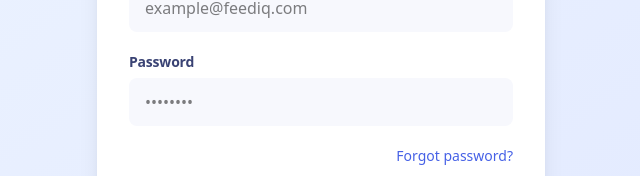
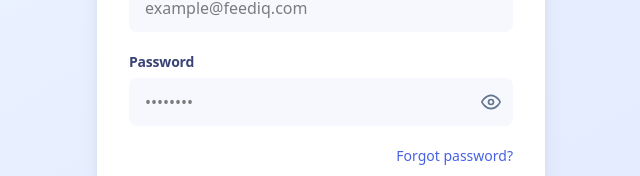
Before and after one commit to malempatiu/feedIQ, a React (Vite) app in the folder client/: page /auth/login in a window 1280 px wide. Shown: the part 355-531 px from the top of the page, without its empty margins (319-959 px from the left). Built offline with nearby package versions, Linux system fonts and the light colour scheme.

Commit message:
Implement password toggle visibility

```diff
--- a/client/src/ui/interactions/Input.tsx
+++ b/client/src/ui/interactions/Input.tsx
@@ -1,5 +1,7 @@
+import { useState } from "react";
 import { Description, Field, Input as HeadlessInput, Label } from "@headlessui/react";
 import type {InputProps } from "@headlessui/react";
+import { Eye, EyeOff } from "react-feather";
 import Typography from "@ui/Typography";
 type Props = InputProps & {
   label?: string;
@@ -11,8 +13,12 @@ const Input = ({
   label,
   error,
   description,
+  type,
   ...props
 }: Props) => {
+  const isPassword = type === "password";
+  const [visible, setVisible] = useState(false);
+
   return (
     <Field className='flex flex-col gap-1.5 mb-3'>
       {label ? (
@@ -20,10 +26,22 @@ const Input = ({
           <Typography variant='h4'>{label}</Typography>
         </Label>
       ) : null}
-      <HeadlessInput
-        className='w-full px-4 py-3 bg-gray-200 rounded-lg focus:ring-2 focus:ring-blue-600 focus:border-transparent outline-none transition'
-        {...props}
-      />
+      <div className="relative">
+        <HeadlessInput
+          className={`w-full px-4 py-3 bg-gray-200 rounded-lg focus:ring-2 focus:ring-blue-600 focus:border-transparent outline-none transition ${isPassword ? "pr-12" : ""}`}
+          type={isPassword && visible ? "text" : type}
+          {...props}
+        />
+        {isPassword && (
+          <button
+            type="button"
+            onClick={() => setVisible((v) => !v)}
+            className="absolute right-3 top-1/2 -translate-y-1/2 text-slate-500 hover:text-primary-600 transition cursor-pointer"
+          >
+            {visible ? <EyeOff size={20} /> : <Eye size={20} />}
+          </button>
+        )}
+      </div>
       {description ? (
         <Description as="div">
           <Typography variant="body2" className="text-slate-400">{description}</Typography>
```
